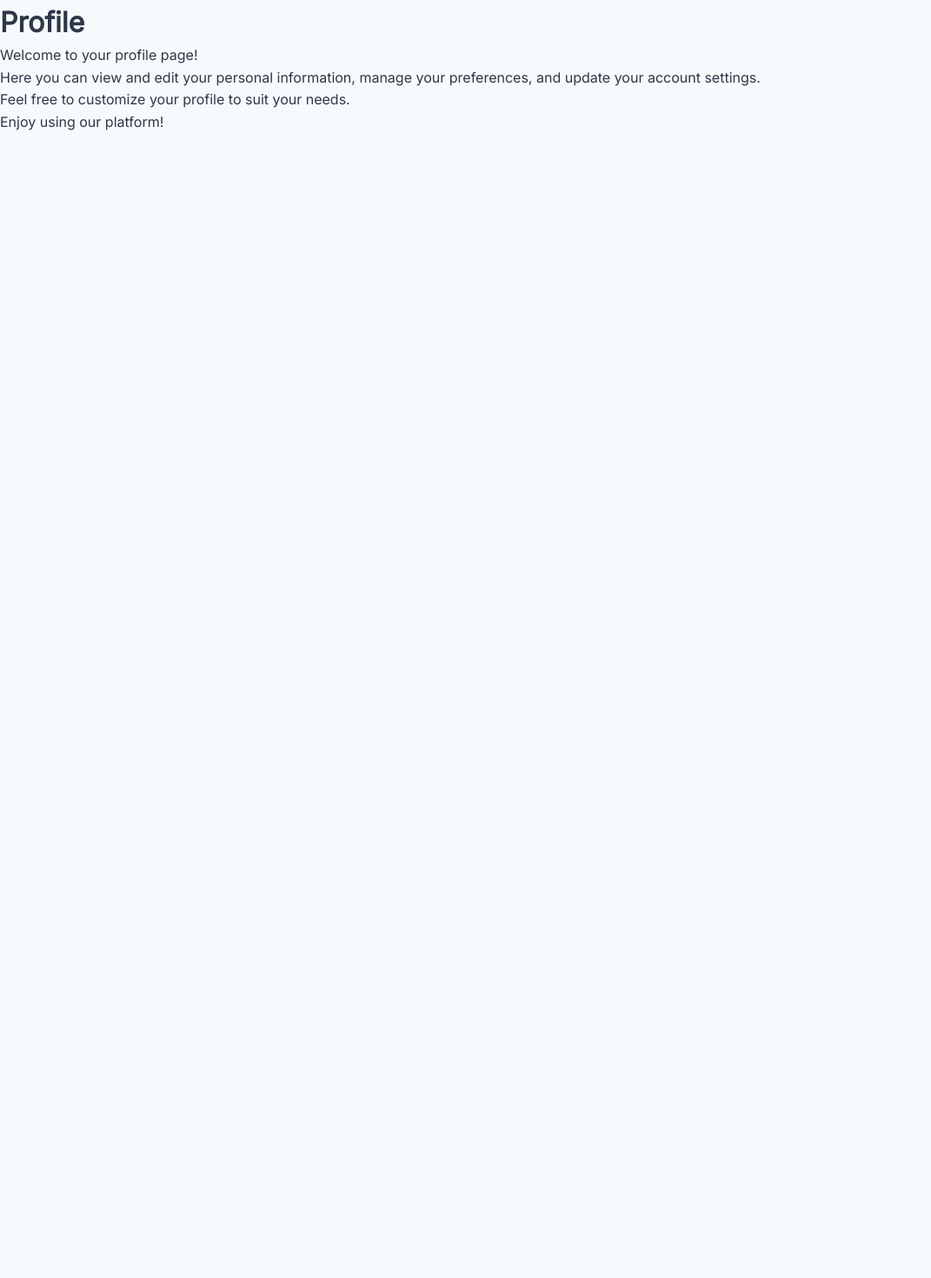
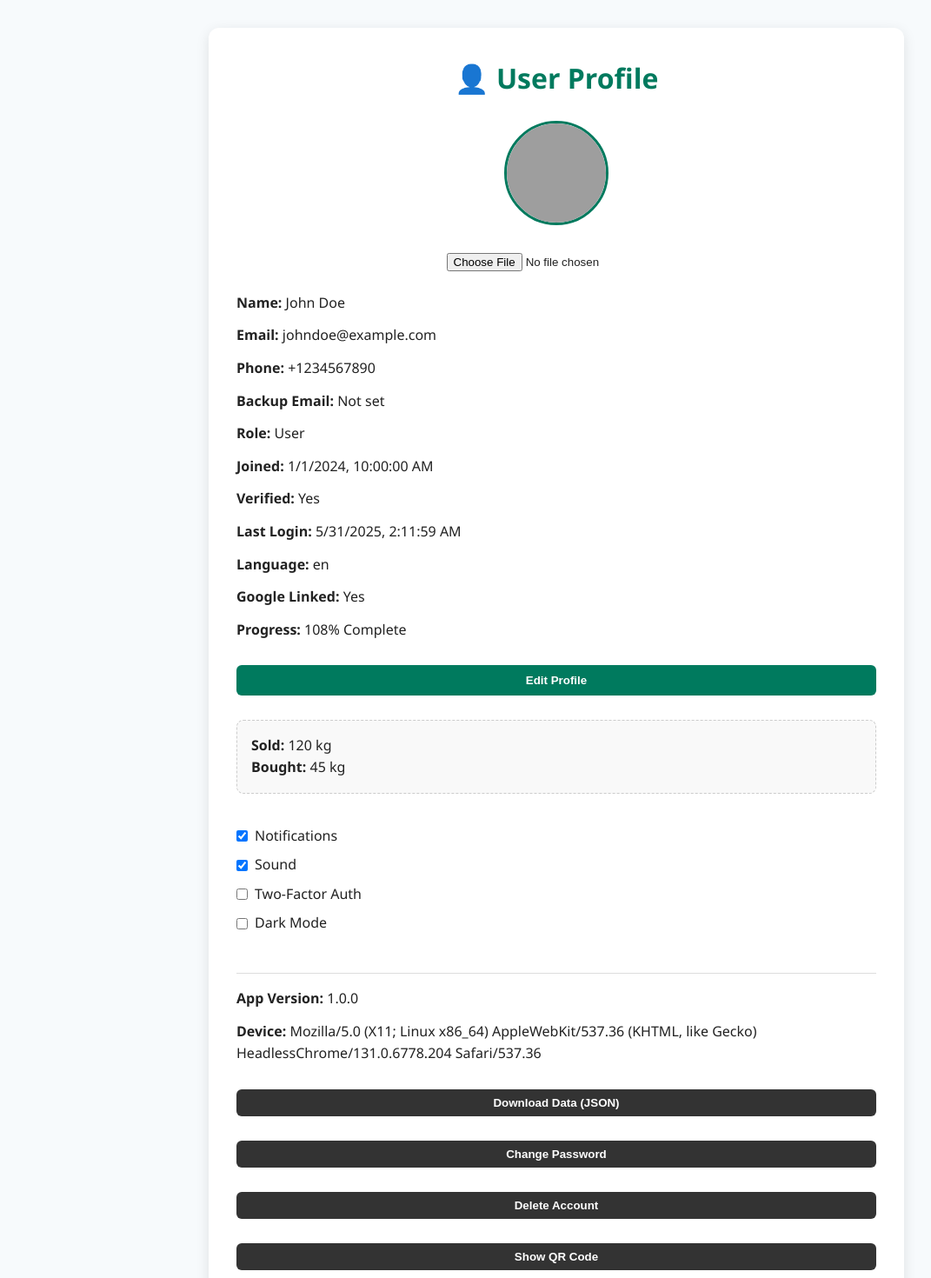
Before and after one commit to NKENG-FRANK/RecycleHub, a React (Vite) app: page /Profile in a window 1280 px wide. Shown: the top 1470 px of the page at 87% size, without its empty margins (0-1071 px from the left). Before the commit the page ends 800 px from the top, so only its background shows below. Built offline with nearby package versions, Linux system fonts and the light colour scheme; grey boxes are pictures that could not be loaded.

Commit message:
profile created successfully

```diff
--- a/src/components/Sidebar-headers/Profile/Profile.css
+++ b/src/components/Sidebar-headers/Profile/Profile.css
@@ -0,0 +1,148 @@
+/* General Page Layout */
+.profile-page {
+  font-family: 'Segoe UI', Tahoma, Geneva, Verdana, sans-serif;
+  max-width: 800px;
+  margin: 2rem auto;
+  padding: 2rem;
+  border-radius: 12px;
+  box-shadow: 0 4px 15px rgba(0, 0, 0, 0.1);
+  background-color: #ffffff;
+  color: #222;
+  transition: background 0.3s ease, color 0.3s ease;
+}
+
+.profile-page.dark {
+  background-color: #121212;
+  color: #e0e0e0;
+}
+
+/* Section Title */
+.profile-page h2 {
+  text-align: center;
+  font-size: 2rem;
+  margin-bottom: 1.5rem;
+  color: #007a5e;
+}
+
+/* Avatar Section */
+.profile-section {
+  text-align: center;
+  margin-bottom: 1.5rem;
+}
+
+.avatar {
+  width: 120px;
+  height: 120px;
+  border-radius: 50%;
+  object-fit: cover;
+  border: 3px solid #007a5e;
+  margin-bottom: 1rem;
+}
+
+input[type="file"] {
+  display: block;
+  margin: 0.5rem auto;
+}
+
+/* Profile Info */
+.profile-info {
+  display: flex;
+  flex-direction: column;
+  gap: 0.75rem;
+}
+
+.profile-info input {
+  padding: 0.5rem 0.75rem;
+  border: 1px solid #ccc;
+  border-radius: 6px;
+  font-size: 1rem;
+}
+
+.profile-info button {
+  background-color: #007a5e;
+  color: white;
+  padding: 0.6rem 1rem;
+  border: none;
+  border-radius: 6px;
+  cursor: pointer;
+  font-weight: bold;
+  transition: background-color 0.3s ease;
+  margin-top: 1rem;
+}
+
+.profile-info button:hover {
+  background-color: #005f47;
+}
+
+/* Activity */
+.profile-activity {
+  margin-top: 1rem;
+  padding: 1rem;
+  border: 1px dashed #ccc;
+  border-radius: 8px;
+  background: #f9f9f9;
+}
+
+.dark .profile-activity {
+  background: #1f1f1f;
+  border-color: #444;
+}
+
+/* Settings (Checkbox Toggles) */
+.profile-settings {
+  margin-top: 1.5rem;
+  display: flex;
+  flex-direction: column;
+  gap: 0.5rem;
+}
+
+.profile-settings label {
+  display: flex;
+  align-items: center;
+  gap: 0.5rem;
+  font-size: 1rem;
+}
+
+/* Extra Info & Buttons */
+.profile-extra {
+  margin-top: 2rem;
+  border-top: 1px solid #ddd;
+  padding-top: 1rem;
+  display: flex;
+  flex-direction: column;
+  gap: 0.75rem;
+}
+
+.profile-extra button {
+  background-color: #333;
+  color: #fff;
+  border: none;
+  padding: 0.5rem 1rem;
+  border-radius: 6px;
+  cursor: pointer;
+  transition: background 0.3s;
+}
+
+.profile-extra button:hover {
+  background-color: #555;
+}
+
+/* Responsive Design */
+@media (max-width: 600px) {
+  .profile-page {
+    padding: 1rem;
+  }
+
+  .profile-info input {
+    width: 100%;
+  }
+
+  .profile-extra, .profile-settings {
+    font-size: 0.95rem;
+  }
+
+  .avatar {
+    width: 100px;
+    height: 100px;
+  }
+}
--- a/src/components/Sidebar-headers/Profile/Profile.jsx
+++ b/src/components/Sidebar-headers/Profile/Profile.jsx
@@ -1,16 +1,123 @@
-import React from "react";
+import React, { useEffect, useState } from 'react';
+import './Profile.css';
 
-export default function Profile() {
+const defaultProfile = {
+  name: 'John Doe',
+  email: 'johndoe@example.com',
+  phone: '+1234567890',
+  avatar: '',
+  backupEmail: '',
+  role: 'User',
+  joinDate: '2024-01-01T10:00:00Z',
+  verified: true,
+  lastLogin: new Date().toISOString(),
+  sold: 120,
+  bought: 45,
+  language: 'en',
+  sound: true,
+  notifications: true,
+  twoFA: false,
+  googleLinked: true,
+};
+
+const Profile = () => {
+  const [user, setUser] = useState(defaultProfile);
+  const [editing, setEditing] = useState(false);
+  const [password, setPassword] = useState('');
+  const [darkMode, setDarkMode] = useState(false);
+
+  useEffect(() => {
+    const saved = localStorage.getItem('userProfile');
+    if (saved) setUser(JSON.parse(saved));
+  }, []);
+
+  const saveUser = (updated) => {
+    setUser(updated);
+    localStorage.setItem('userProfile', JSON.stringify(updated));
+  };
+
+  const handleEdit = () => setEditing(true);
+  const handleSave = () => {
+    setEditing(false);
+    saveUser(user);
+    alert('Profile updated');
+  };
+
+  const downloadData = () => {
+    const dataStr = 'data:text/json;charset=utf-8,' + encodeURIComponent(JSON.stringify(user));
+    const downloadAnchor = document.createElement('a');
+    downloadAnchor.setAttribute('href', dataStr);
+    downloadAnchor.setAttribute('download', 'profile_data.json');
+    downloadAnchor.click();
+  };
+
+  const handleAvatar = (e) => {
+    const reader = new FileReader();
+    reader.onload = () => {
+      const updated = { ...user, avatar: reader.result };
+      saveUser(updated);
+    };
+    reader.readAsDataURL(e.target.files[0]);
+  };
+
   return (
-    <div>
-      <h1>Profile</h1>
-      <p>Welcome to your profile page!</p>
-      <p>
-        Here you can view and edit your personal information, manage your
-        preferences, and update your account settings.
-      </p>
-      <p>Feel free to customize your profile to suit your needs.</p>
-      <p>Enjoy using our platform!</p>
+    <div className={`profile-page ${darkMode ? 'dark' : ''}`}>
+      <h2>👤 User Profile</h2>
+
+      <div className="profile-section">
+        <img src={user.avatar || '/default-avatar.png'} alt="Avatar" className="avatar" />
+        <input type="file" onChange={handleAvatar} />
+      </div>
+
+      <div className="profile-info">
+        {editing ? (
+          <>
+            <input value={user.name} onChange={(e) => setUser({ ...user, name: e.target.value })} />
+            <input value={user.email} onChange={(e) => setUser({ ...user, email: e.target.value })} />
+            <input value={user.phone} onChange={(e) => setUser({ ...user, phone: e.target.value })} />
+            <input placeholder="Backup Email" value={user.backupEmail} onChange={(e) => setUser({ ...user, backupEmail: e.target.value })} />
+            <button onClick={handleSave}>Save</button>
+          </>
+        ) : (
+          <>
+            <p><b>Name:</b> {user.name}</p>
+            <p><b>Email:</b> {user.email}</p>
+            <p><b>Phone:</b> {user.phone}</p>
+            <p><b>Backup Email:</b> {user.backupEmail || 'Not set'}</p>
+            <p><b>Role:</b> {user.role}</p>
+            <p><b>Joined:</b> {new Date(user.joinDate).toLocaleString()}</p>
+            <p><b>Verified:</b> {user.verified ? 'Yes' : 'No'}</p>
+            <p><b>Last Login:</b> {new Date(user.lastLogin).toLocaleString()}</p>
+            <p><b>Language:</b> {user.language}</p>
+            <p><b>Google Linked:</b> {user.googleLinked ? 'Yes' : 'No'}</p>
+            <p><b>Progress:</b> {`${Math.floor((Object.values(user).filter(Boolean).length / 12) * 100)}% Complete`}</p>
+            <button onClick={handleEdit}>Edit Profile</button>
+          </>
+        )}
+
+        <div className="profile-activity">
+          <p><b>Sold:</b> {user.sold} kg</p>
+          <p><b>Bought:</b> {user.bought} kg</p>
+        </div>
+
+        <div className="profile-settings">
+          <label><input type="checkbox" checked={user.notifications} onChange={(e) => saveUser({ ...user, notifications: e.target.checked })} /> Notifications</label>
+          <label><input type="checkbox" checked={user.sound} onChange={(e) => saveUser({ ...user, sound: e.target.checked })} /> Sound</label>
+          <label><input type="checkbox" checked={user.twoFA} onChange={(e) => saveUser({ ...user, twoFA: e.target.checked })} /> Two-Factor Auth</label>
+          <label><input type="checkbox" checked={darkMode} onChange={(e) => setDarkMode(e.target.checked)} /> Dark Mode</label>
+        </div>
+
+        <div className="profile-extra">
+          <p><b>App Version:</b> 1.0.0</p>
+          <p><b>Device:</b> {navigator.userAgent}</p>
+          <button onClick={downloadData}>Download Data (JSON)</button>
+          <button onClick={() => alert('Password Changed')}>Change Password</button>
+          <button onClick={() => alert('Account Deleted')}>Delete Account</button>
+          <button onClick={() => alert('QR Code Coming Soon')}>Show QR Code</button>
+        </div>
+      </div>
     </div>
   );
-}
+};
+
+export default Profile;
```
